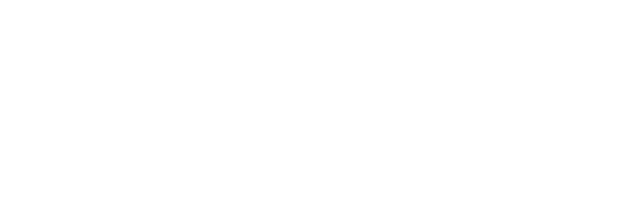
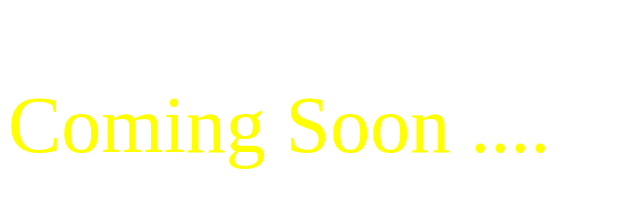
Before and after one commit to PS-Honda/PS-Honda.github.io, a plain HTML site: page index.html in a window 1280 px wide. Shown: the whole page, without its empty margins (0-640 px from the left). Drawn offline with Linux system fonts and the light colour scheme.

Commit message:
sec test

```diff
--- a/index.html
+++ b/index.html
@@ -1,6 +1,17 @@
 <!DOCTYPE html>
 <head>
 <title>Portfolio</title>
+<style>
+</style>
 
 </head>
+<body style="color:skyblue;">
+
+
+<p style="font-size:80px; color:yellow;align-items:center;">
+  Coming Soon ....
+</p>
+
+
+</body>
 </html>
```
